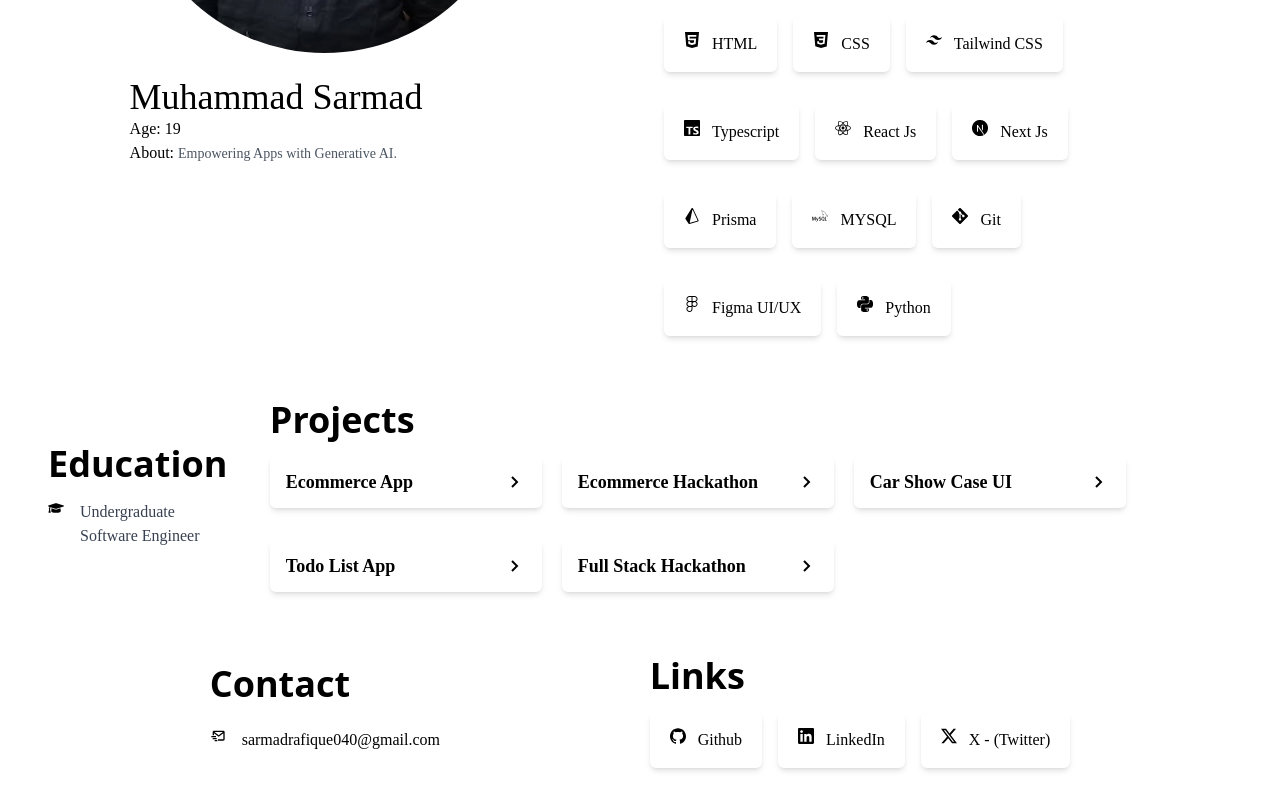
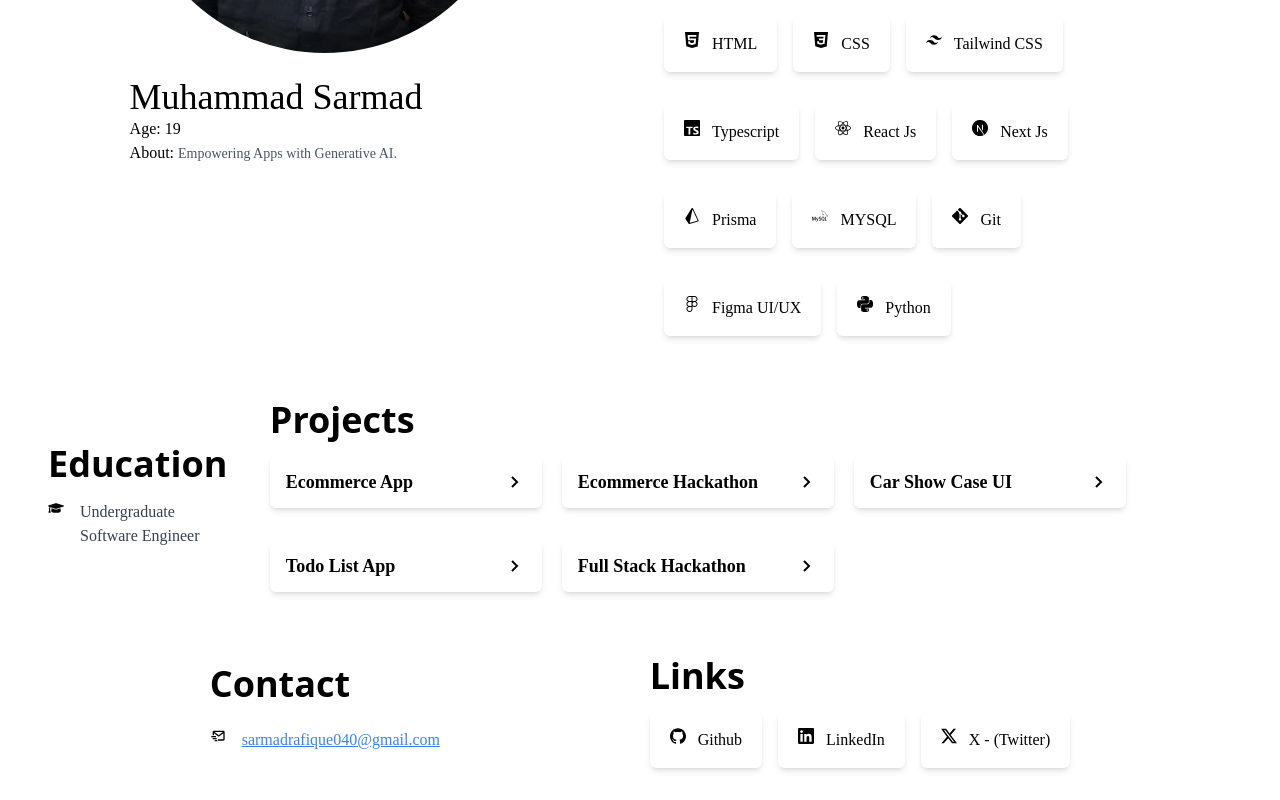
Before and after one commit to Sarmad426/Portfolio-Template, a Next.js app: page / in a window 1280 px wide. Shown: the part 472-1272 px from the top of the page. Built offline with nearby package versions, Linux system fonts and the light colour scheme.

Commit message:
Updated mail link styles

```diff
--- a/src/components/mail.tsx
+++ b/src/components/mail.tsx
@@ -7,7 +7,11 @@ const Mail = ({ email }: { email: string }) => {
 
   return (
     <div>
-      <a href={`mailto:${email}`} onClick={handleEmailClick}>
+      <a
+        href={`mailto:${email}`}
+        onClick={handleEmailClick}
+        className="underline text-blue-500"
+      >
         {email}
       </a>
     </div>
```
